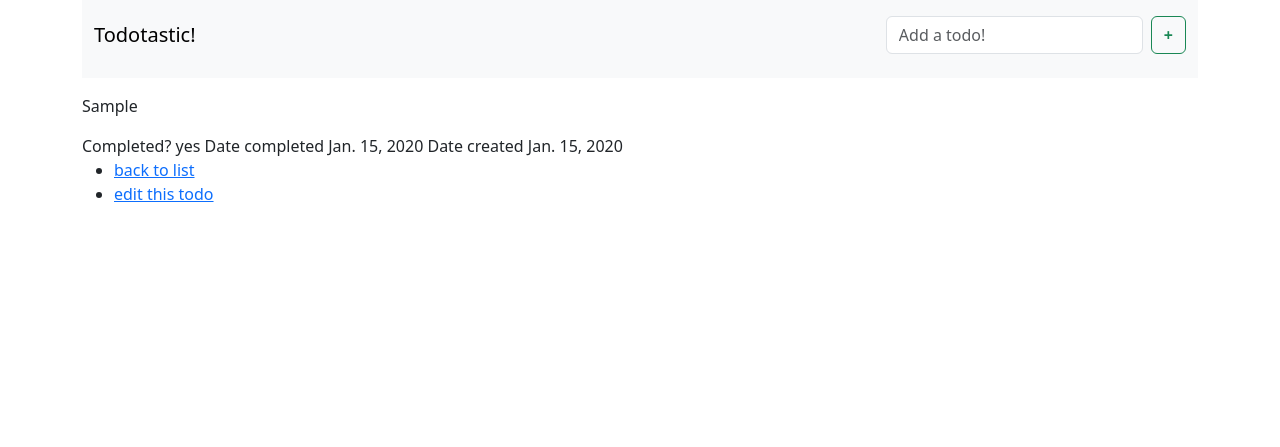
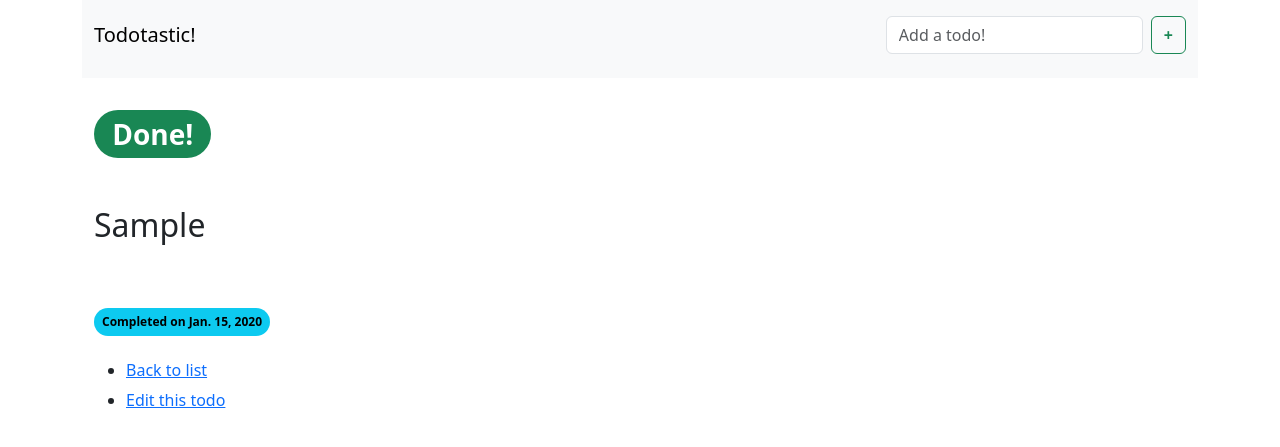
Before and after one commit to clarapenn/Todotastic, a Django app: page /todo/1/detail/ in a window 1280 px wide. Shown: the top 447 px of the page. Run offline with Django 3.2, Linux system fonts and the light colour scheme; a user stored in the database is signed in; tables that the repository leaves empty hold one stand-in row (values such as "Sample post"); some libraries are stand-ins or nearby versions.

Commit message:
Tidied up two front-end sections

```diff
--- a/todo/templates/todo/todo_detail.html
+++ b/todo/templates/todo/todo_detail.html
@@ -1,19 +1,37 @@
 {% extends "base.html" %}
 
 {% block content %}
-<div>
-  <p>{{ todo.task }}</p>
-  <span>Completed? {{ todo.completed|yesno }}</span>
-  <span>Date completed {{ todo.date_completed|date }}</span>
-  <span>Date created {{ todo.date_created|date }}</span>
+<div class="container">
+    <div class="row">
+        <div class="col-8">
+            {% if todo.completed %}
+            <div class="mt-3">
+                <span class="fs-3 badge rounded-pill text-bg-success">Done!</span>
+            </div>
+            {% endif %}
+
+            <h2 class="my-5">{{ todo.task }}</h2>
+
+            {% if todo.completed %}
+            <span class="badge rounded-pill text-bg-info p-2 my-3">Completed on {{ todo.date_completed|date }}</span>
+            {% else %}
+            <span class="badge rounded-pill text-bg-info p-2 my-3">Date created {{ todo.date_created|date }}</span>
+            {% endif %}
+
+            <ul>
+                <li class="detail_li">
+                    <a href="{% url "todo-list" %}">Back to list</a>
+                </li>
+                <li class="detail_li">
+                    <a href="{% url "todo-edit" todo.id %}">Edit this todo</a>
+                </li>
+            </ul>
+        </div>
+        {% comment %}
+        <div class="col-4">
+           To come - something interesting?
+        </div>
+        {% endcomment %}
+    </div>
 </div>
-
-<ul>
-    <li>
-        <a href="{% url "todo-list" %}">back to list</a>
-    </li>
-    <li>
-        <a href="{% url "todo-edit" todo.id %}">edit this todo</a>
-    </li>
-</ul>
 {% endblock content%}
--- a/todotastic/static/css/todotastic.css
+++ b/todotastic/static/css/todotastic.css
@@ -9,3 +9,7 @@
 .inline-form {
   display: inline;
 }
+
+.detail_li {
+  padding-top: 6;
+}
```
